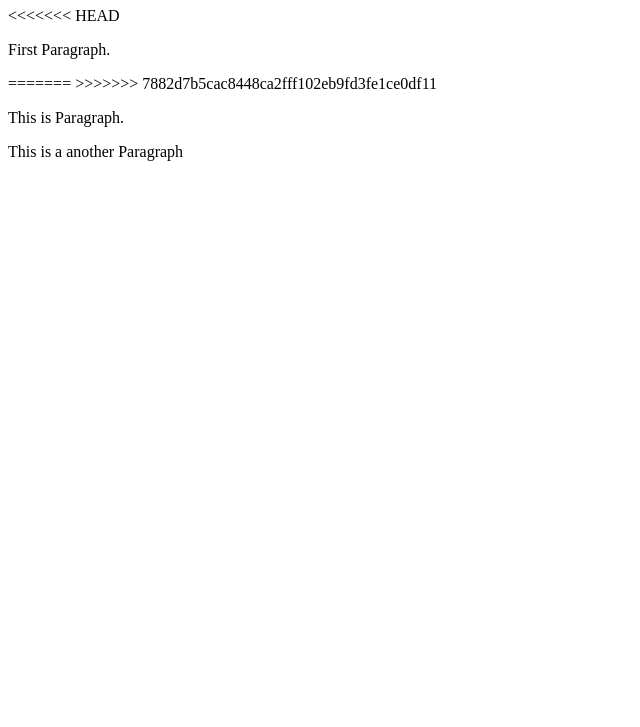
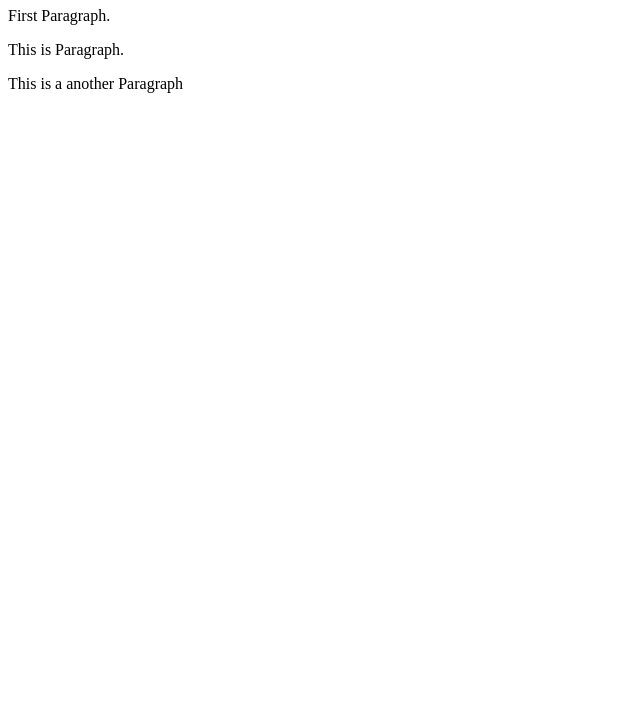
Before and after one commit to abdo1code/learning-git, a plain HTML site: page index.html in a window 1280 px wide. Shown: the part 73-800 px from the top of the page, without its empty margins (0-640 px from the left). Drawn offline with Linux system fonts and the light colour scheme.

Commit message:
resolved again

```diff
--- a/index.html
+++ b/index.html
@@ -5,10 +5,7 @@
 </head>
 <body>
   <h1>This is Heading</h1>
-<<<<<<< HEAD
   <p>First Paragraph.</p>
-=======
->>>>>>> 7882d7b5cac8448ca2fff102eb9fd3fe1ce0df11
   <p>This is Paragraph.</p>
   <p>This is a another Paragraph</p>
 </body>
```
